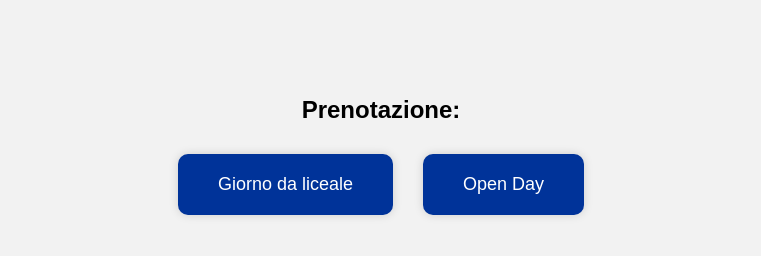
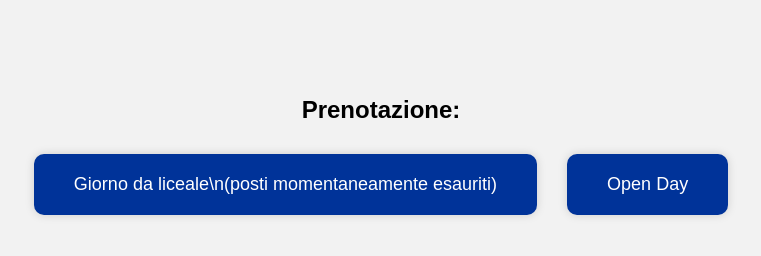
Before and after one commit to panta1509/open-day, a plain HTML site: page index.htm in a window 1280 px wide. Shown: the whole page, without its empty margins (259-1020 px from the left). Drawn offline with Linux system fonts and the light colour scheme.

Commit message:
Update index.htm

```diff
--- a/index.htm
+++ b/index.htm
@@ -56,7 +56,7 @@
 
     <div class="choices">
 
-        <a href="https://docs.google.com/forms/d/e/1FAIpQLSf0uH9MM7ZjQvES7hfYaaN5NY2xlLBT4ra7YOu_pnZ2Sm-AIQ/viewform" class="choice">Giorno da liceale</a>
+        <a href="https://docs.google.com/forms/d/e/1FAIpQLSf0uH9MM7ZjQvES7hfYaaN5NY2xlLBT4ra7YOu_pnZ2Sm-AIQ/viewform" class="choice">Giorno da liceale\n(posti momentaneamente esauriti)</a>
         <a href="https://panta1509.github.io/date/" class="choice">Open Day</a>
 
     </div>
```
